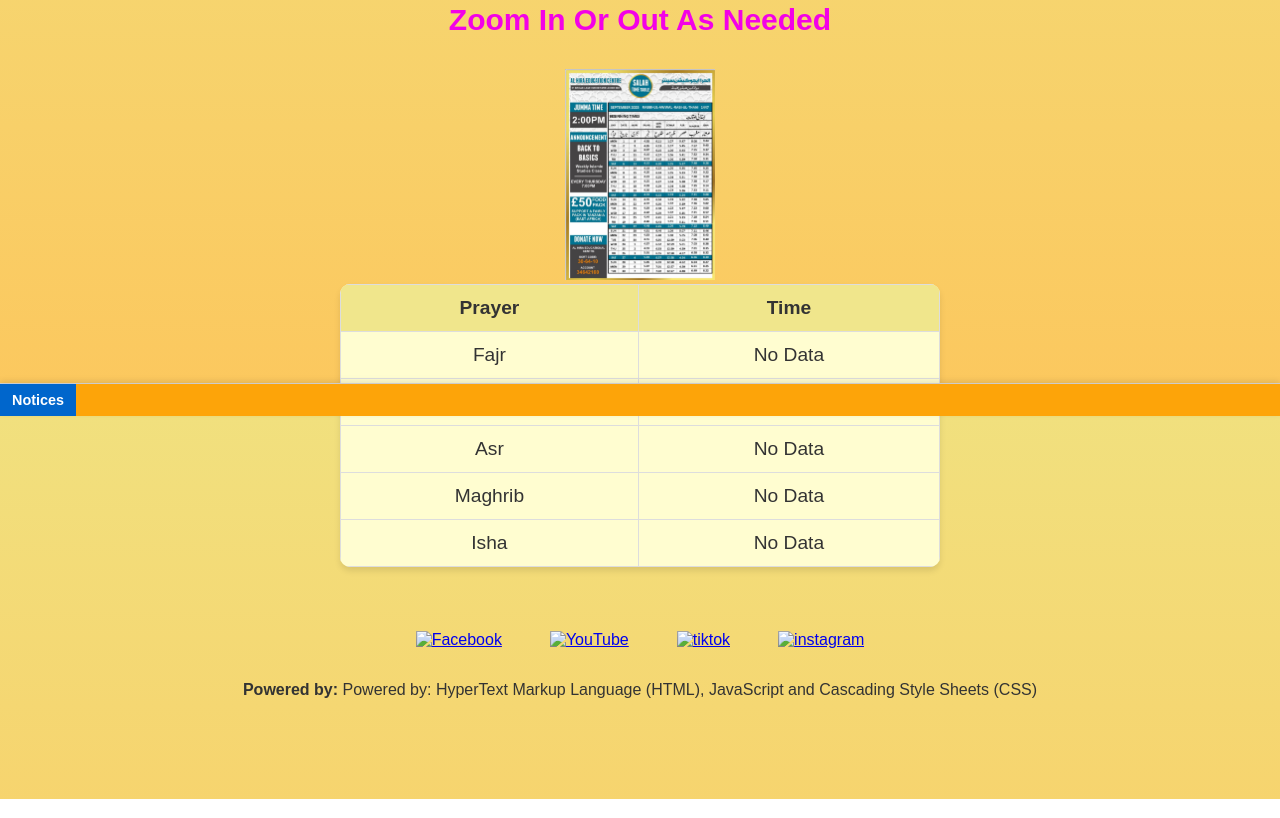
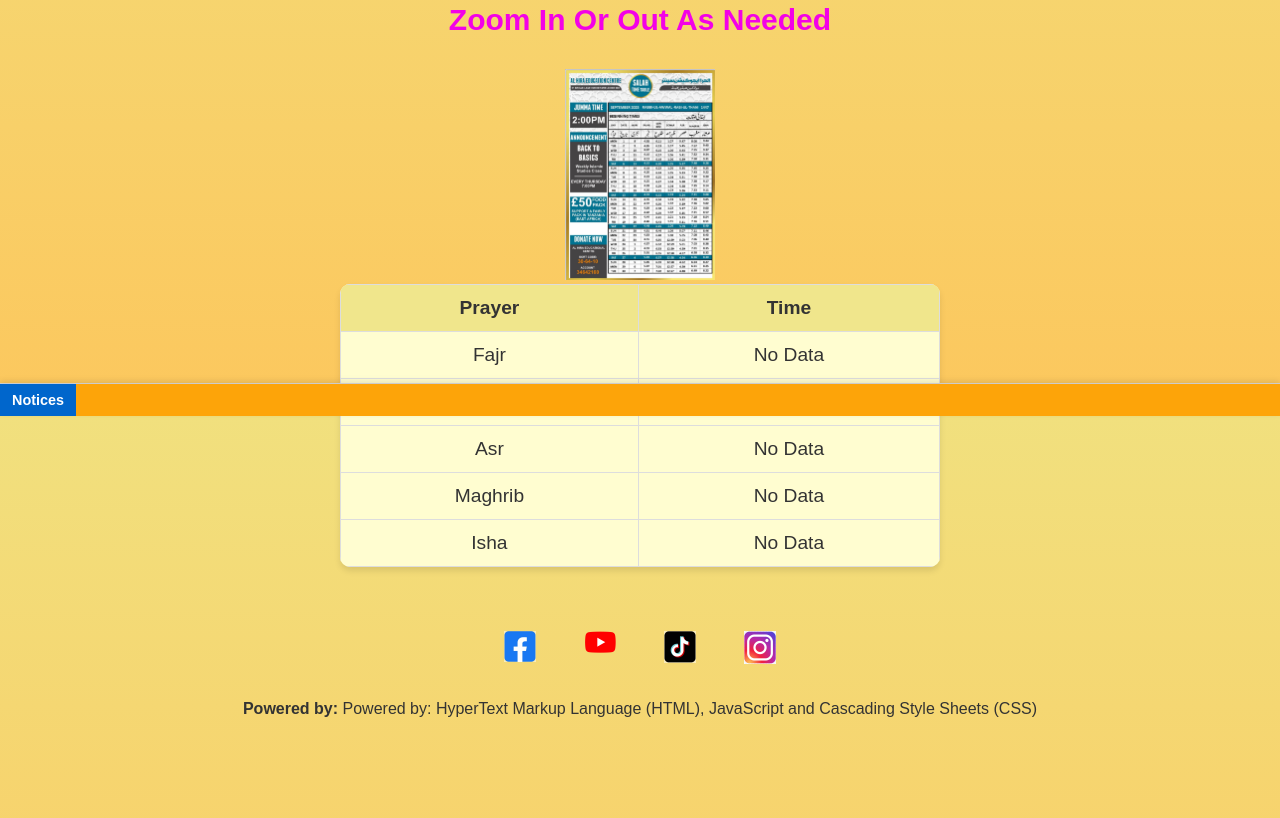
Before and after one commit to Aq1bs/Aq1bs.github.io, a plain HTML site: page index.html in a window 1280 px wide. Shown: the part 384-1202 px from the top of the page. Drawn offline with Linux system fonts and the light colour scheme; a web font is replaced by a local one.

Commit message:
Add files via upload

```diff
--- a/index.html
+++ b/index.html
@@ -66,18 +66,18 @@
 
 <div class="social-links">
   <a href="https://www.facebook.com/SuffahFoundation/" target="_blank" aria-label="Facebook">
-    <img src="icons/facebook.png" alt="Facebook">
+    <img src="facebook.png" alt="Facebook">
   </a>
   </a>
   <a href="https://www.youtube.com/@SuffahFoundation" target="_blank" aria-label="YouTube">
-    <img src="icons/youtube.png" alt="YouTube">
+    <img src="youtube.png" alt="YouTube">
   </a>
   <a href="https://www.tiktok.com/@suffahfoundation" target="_blank" aria-label="TikTok">
-    <img src="icons/tiktok.png" alt="tiktok">
+    <img src="tiktok.png" alt="tiktok">
   </a>
   </a>
   <a href="https://www.instagram.com/suffah_foundation/" target="_blank" aria-label="instagram">
-    <img src="icons/insta.png" alt="instagram">
+    <img src="insta.png" alt="instagram">
   </a>
 </div>
 
```
